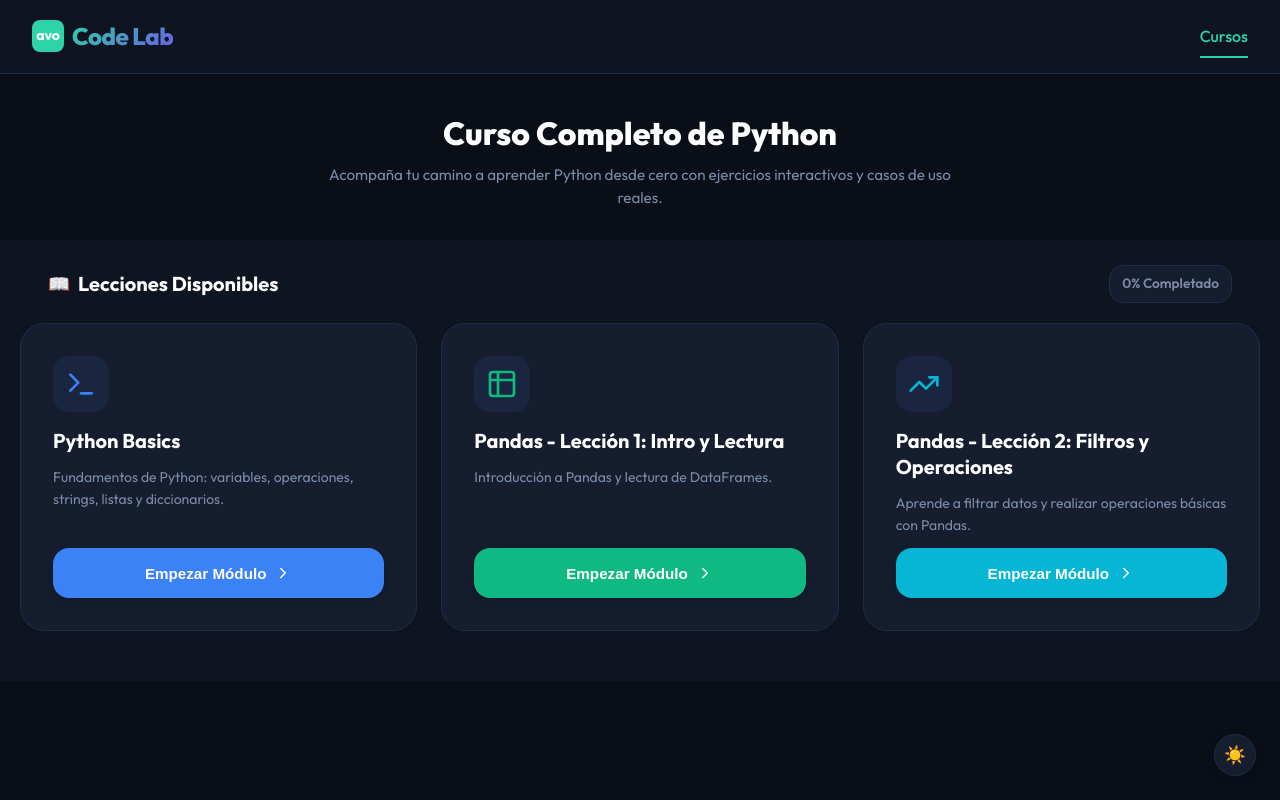
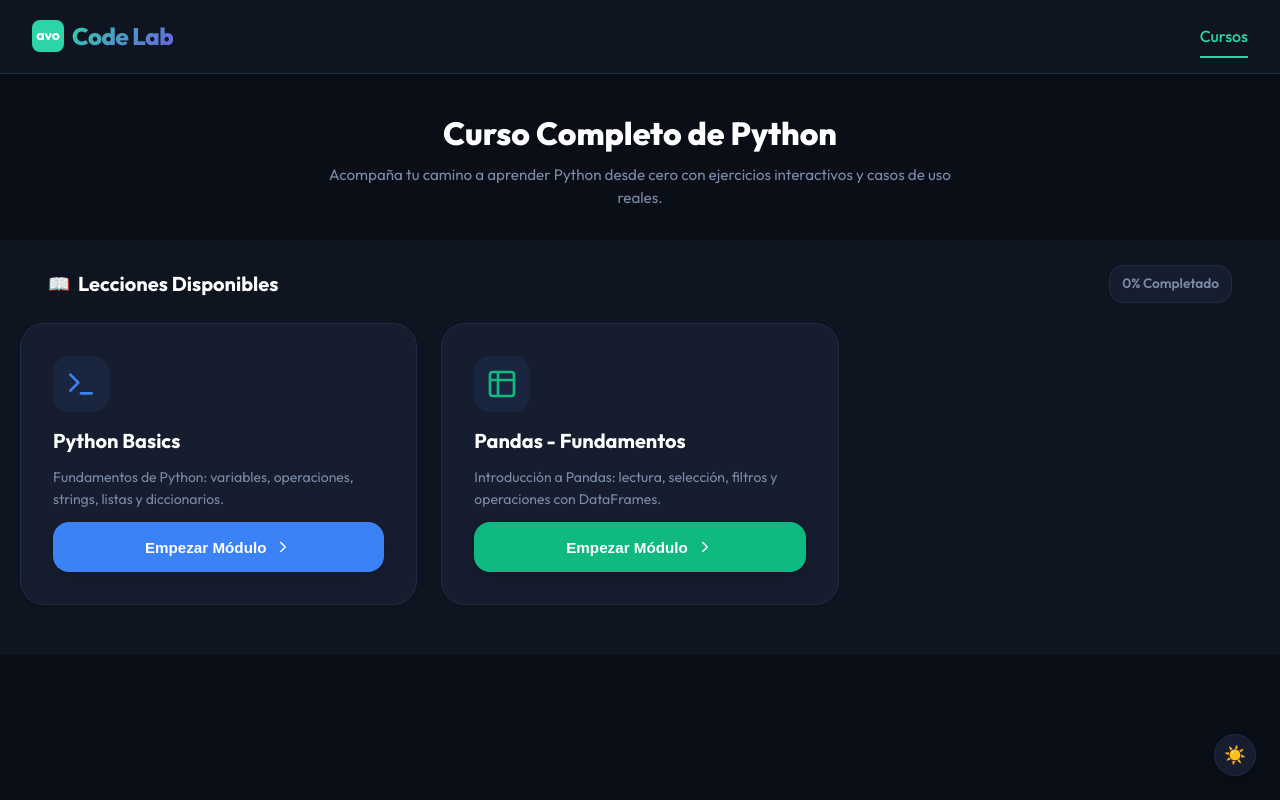
Before and after one commit to rodemore/DSPath, a React (Vite) app: page / in a window 1280 px wide. Built offline with nearby package versions, Linux system fonts and the light colour scheme; no server answers.

Commit message:
refactor: merge Pandas sections into single module
- Combine sections 12-16 into one 'Pandas - Fundamentos' module
- Remove separate 'Pandas Lección 2' module
- Now structure is: Python Basics + Pandas Fundamentos (5 sections)

```diff
--- a/src/data/superModules.ts
+++ b/src/data/superModules.ts
@@ -12,20 +12,11 @@ export const superModules: SuperModule[] = [
   },
   {
     id: 1,
-    title: 'Pandas - Lección 1: Intro y Lectura',
-    description: 'Introducción a Pandas y lectura de DataFrames.',
+    title: 'Pandas - Fundamentos',
+    description: 'Introducción a Pandas: lectura, selección, filtros y operaciones con DataFrames.',
     icon: 'Table2',
     isAvailable: true,
-    sections: [12, 13], // Intro y Lectura
+    sections: [12, 13, 14, 15, 16], // Intro, Lectura, Selección, Filtros, Operaciones
     color: '#10b981', // Green
   },
-  {
-    id: 2,
-    title: 'Pandas - Lección 2: Filtros y Operaciones',
-    description: 'Aprende a filtrar datos y realizar operaciones básicas con Pandas.',
-    icon: 'TrendingUp',
-    isAvailable: true,
-    sections: [15, 16], // Filtros y Operaciones
-    color: '#06b6d4', // Cyan
-  },
 ];
```
